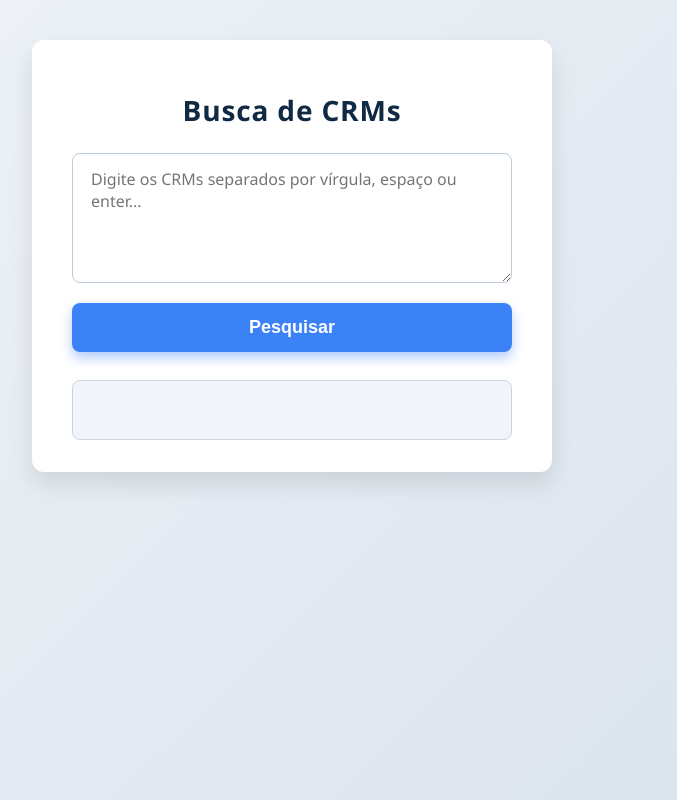
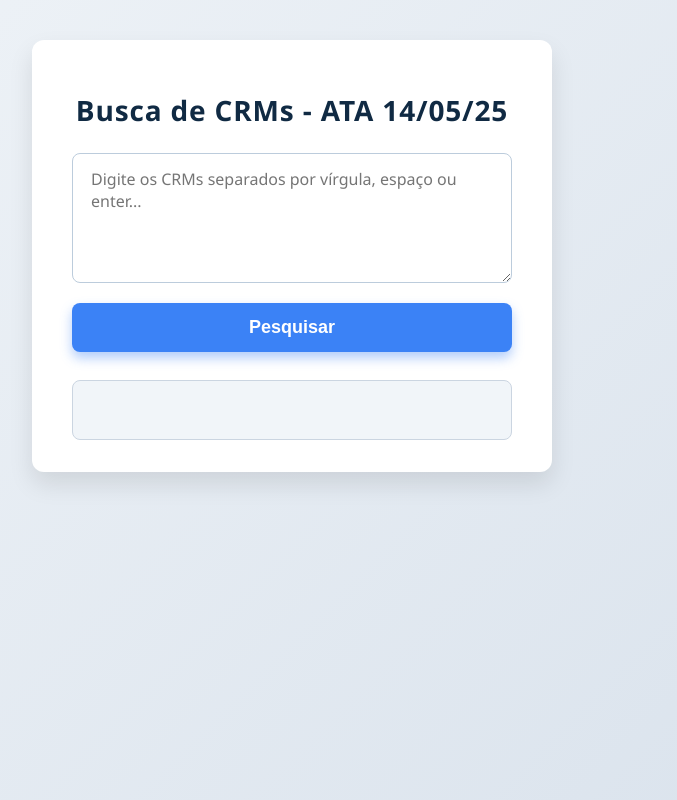
Before and after one commit to held95/CRM_search, a plain HTML site: page index.html in a window 1280 px wide. Shown: the whole page, without its empty margins (348-1025 px from the left). Drawn offline with Linux system fonts and the light colour scheme.

Commit message:
Update index.html

```diff
--- a/index.html
+++ b/index.html
@@ -106,7 +106,7 @@
 </head>
 <body>
 <div class="container" role="main" aria-label="Busca de CRMs">
-  <h1>Busca de CRMs</h1>
+  <h1>Busca de CRMs - ATA 14/05/25 </h1>
   <textarea id="inputCrms" placeholder="Digite os CRMs separados por vírgula, espaço ou enter..."></textarea>
   <button id="btnSearch" aria-label="Pesquisar CRMs">Pesquisar</button>
   <div class="result" id="result" aria-live="polite" role="region"></div>
```
